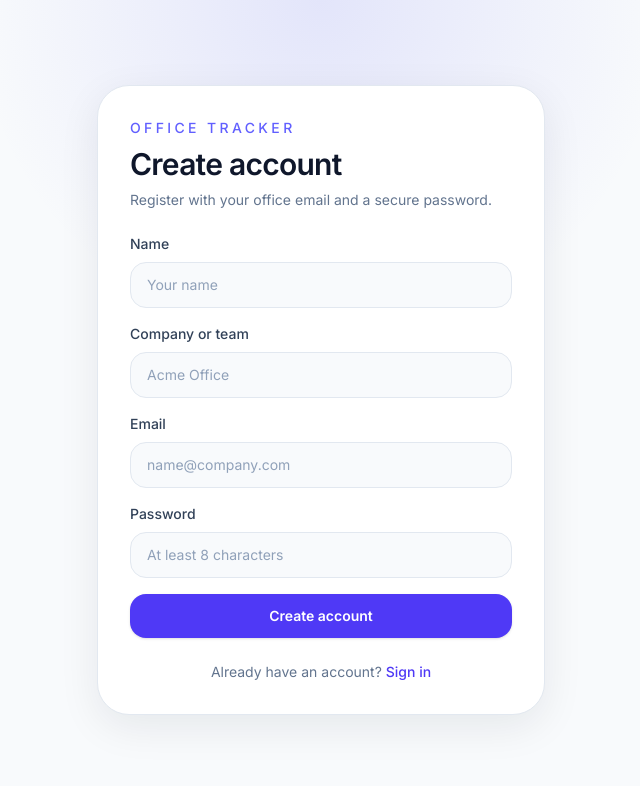
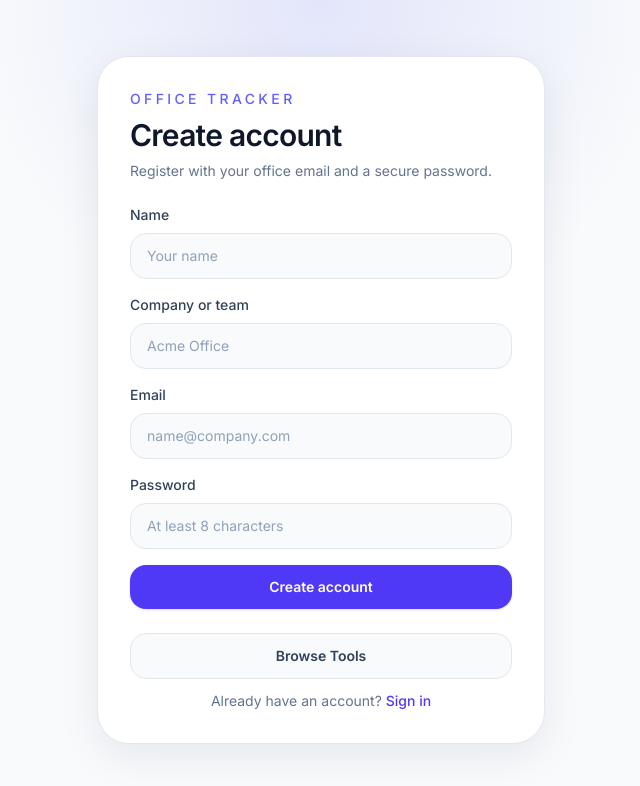
Before and after one commit to fakhrulalam104/office-tracker, a Next.js app: page /register in a window 1280 px wide. Shown: the top 786 px of the page, without its empty margins (319-959 px from the left). Built offline with nearby package versions, Linux system fonts and the light colour scheme; no server answers.

Commit message:
feat: add public /tools page accessible without login

```diff
--- /dev/null
+++ b/app/(public)/layout.tsx
@@ -0,0 +1,9 @@
+import type { ReactNode } from "react";
+
+export default function PublicLayout({ children }: { children: ReactNode }) {
+  return (
+    <main className="min-h-screen bg-slate-50">
+      {children}
+    </main>
+  );
+}
--- /dev/null
+++ b/app/(public)/tools/page.tsx
@@ -0,0 +1,5 @@
+import { FeaturesPageClient } from "@/components/pages/FeaturesPageClient";
+
+export default function PublicToolsPage() {
+  return <FeaturesPageClient />;
+}
--- a/components/Auth/LoginForm.tsx
+++ b/components/Auth/LoginForm.tsx
@@ -176,12 +176,20 @@ export function LoginForm({ registered }: { registered: boolean }) {
         </button>
       </form>
 
-      <p className="mt-6 text-center text-sm text-slate-500">
-        New here?{" "}
-        <Link href="/register" className="font-medium text-indigo-600 hover:text-indigo-500">
-          Create an account
+      <div className="mt-6 flex flex-col items-center gap-3">
+        <Link
+          href="/tools"
+          className="w-full rounded-2xl border border-slate-200 bg-slate-50 px-4 py-3 text-center text-sm font-semibold text-slate-700 transition hover:bg-slate-100"
+        >
+          Browse Tools
         </Link>
-      </p>
+        <p className="text-sm text-slate-500">
+          New here?{" "}
+          <Link href="/register" className="font-medium text-indigo-600 hover:text-indigo-500">
+            Create an account
+          </Link>
+        </p>
+      </div>
     </div>
   );
 }
--- a/components/Auth/RegisterForm.tsx
+++ b/components/Auth/RegisterForm.tsx
@@ -144,12 +144,20 @@ export function RegisterForm() {
         </button>
       </form>
 
-      <p className="mt-6 text-center text-sm text-slate-500">
-        Already have an account?{" "}
-        <Link href="/login" className="font-medium text-indigo-600 hover:text-indigo-500">
-          Sign in
+      <div className="mt-6 flex flex-col items-center gap-3">
+        <Link
+          href="/tools"
+          className="w-full rounded-2xl border border-slate-200 bg-slate-50 px-4 py-3 text-center text-sm font-semibold text-slate-700 transition hover:bg-slate-100"
+        >
+          Browse Tools
         </Link>
-      </p>
+        <p className="text-sm text-slate-500">
+          Already have an account?{" "}
+          <Link href="/login" className="font-medium text-indigo-600 hover:text-indigo-500">
+            Sign in
+          </Link>
+        </p>
+      </div>
     </div>
   );
 }
```
